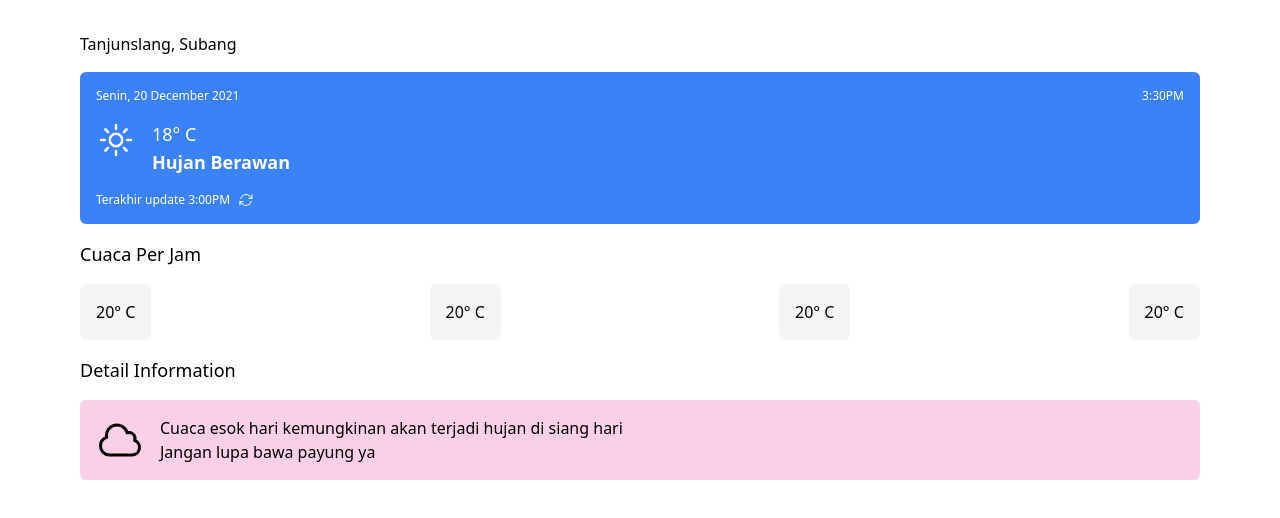
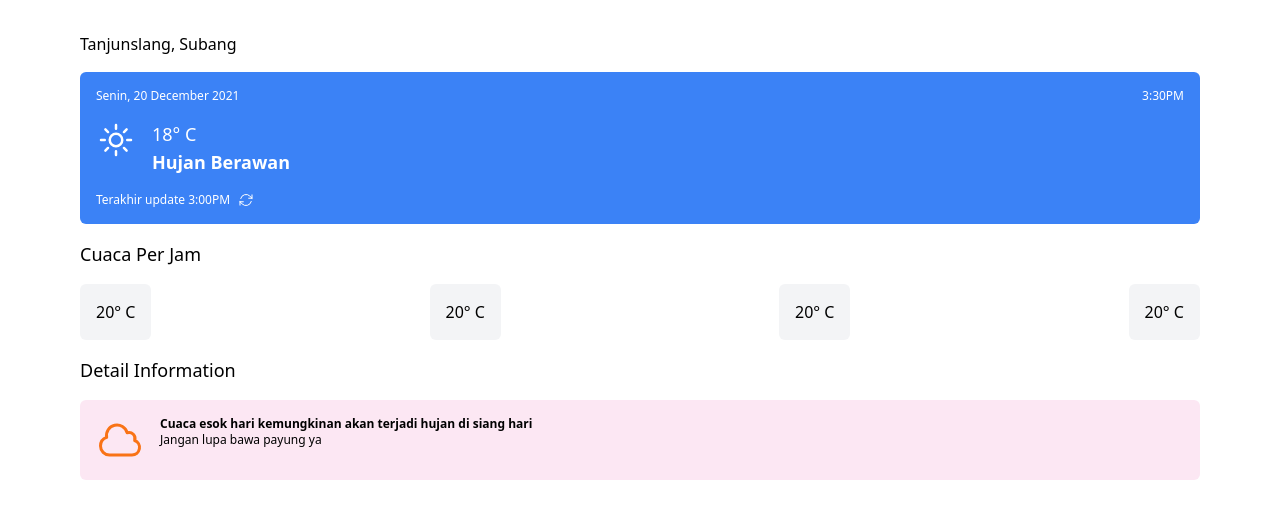
Before and after one commit to daniel-akinyemi/turnda-beta-1.0-react-next-javascript, a Next.js app: page / in a window 1280 px wide. Shown: the top 518 px of the page. Built offline with nearby package versions, Linux system fonts and the light colour scheme.

Commit message:
minor ui improvement - DI page

```diff
--- a/components/DetailedInformation.jsx
+++ b/components/DetailedInformation.jsx
@@ -5,10 +5,10 @@ const DetailedInformation = () => {
     <section>
       <header className="my-4 text-lg font-medium">Detail Information</header>
       <div className="explained-detail">
-        <div className="px-4 rounded-md py-4 bg-pink-200 flex space-x-4">
-          <CloudIcon className="h-12 w-12" />
-          <div>
-            <div>
+        <div className="px-4 rounded-md py-4 bg-pink-100 flex space-x-4">
+          <CloudIcon className="h-12 w-12 text-orange-500" />
+          <div className="text-xs">
+            <div className="font-bold">
               Cuaca esok hari kemungkinan akan terjadi hujan di siang hari
             </div>
             <div>Jangan lupa bawa payung ya</div>
```
